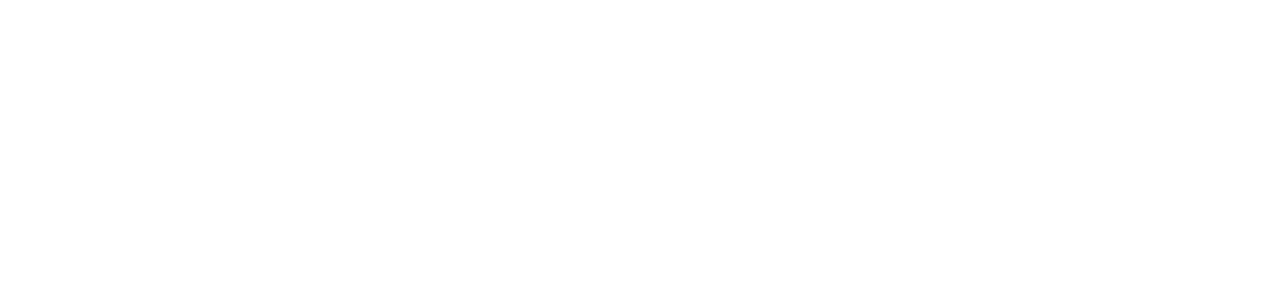
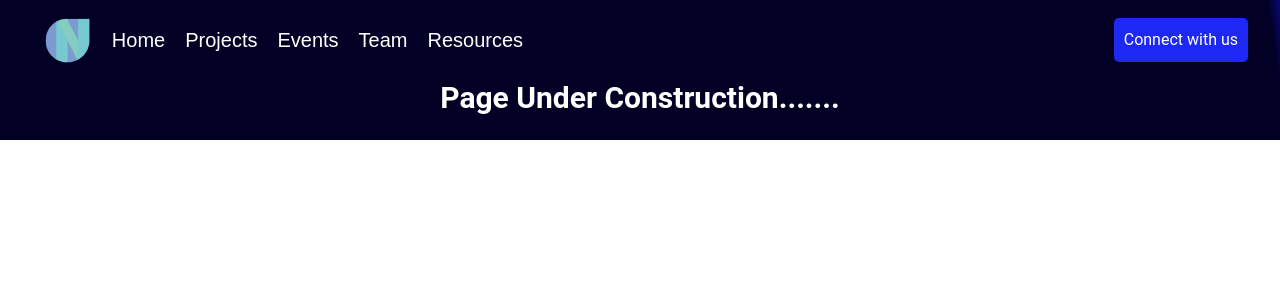
Before and after one commit to namespacecomm/namespace-community-website, a React (Create React App) app: page /resources in a window 1280 px wide. Before the commit this address had no page. Shown: the top 300 px of the page. Built offline with nearby package versions, Linux system fonts and the light colour scheme; a web font is replaced by a local one.

Commit message:
resources page added

```diff
--- a/src/App.js
+++ b/src/App.js
@@ -4,6 +4,7 @@ import { BrowserRouter, Route, Routes } from "react-router-dom";
 import AllTeams from "./Pages/AllTeams/AllTeams";
 import AllEvents from "./Pages/AllEvents/AllEvents";
 import Projects from "./Pages/Projects/Projects";
+import Resources from "./Pages/Resources/Resources";
 
 const Container = styled.div`
   scrollbar-width: none;
@@ -27,6 +28,7 @@ function App() {
               <Route path='team' element={<AllTeams />} />
               <Route path='events' element={<AllEvents />} />
               <Route path='projects' element={ <Projects /> } />
+              <Route path='resources' element={ <Resources /> } />
             </Route>
           </Routes>
         </BrowserRouter>
--- /dev/null
+++ b/src/Pages/Resources/Resources.jsx
@@ -0,0 +1,54 @@
+import React from "react";
+import Navbar from "../../components/Navbar/Navbar";
+import styled from "styled-components";
+
+const Section = styled.div`
+  display: flex;
+  flex-direction: column;
+  align-items: center;
+  justify-content: space-between;
+  display: flex;
+  background-color: rgb(9, 9, 121);
+  background-repeat: no-repeat;
+  background: linear-gradient(
+    262deg,
+    rgba(9, 9, 121, 1) 0%,
+    rgba(2, 0, 36, 1) 1%
+  );
+  ${
+    "" /* background-repeat: no-repeat;
+  background: no-repeat url("./img/bg.jpg"); */
+  }
+`;
+
+const Container = styled.div`
+  scroll-snap-align: center;
+  width: 1400px;
+  @media only screen and (max-width: 768px) {
+    width: 100%;
+
+    flex-direction: column;
+
+    justify-content: space-between;
+  }
+`;
+
+function Resources() {
+  return (
+    <Section>
+      <Navbar />
+      <Container>
+        <h1 className="text-2xl font-semibold text-center text-white capitalize lg:text-3xl ">
+          Page under construction.......
+        </h1>
+
+        <p className="max-w-2xl mx-auto my-6 text-center ">
+
+        </p>
+
+      </Container>
+    </Section>
+  );
+}
+
+export default Resources;
--- a/src/components/Navbar/Navbar.jsx
+++ b/src/components/Navbar/Navbar.jsx
@@ -122,6 +122,8 @@ function Navbar() {
             <NavbarLink to="/projects">Projects</NavbarLink>
             <NavbarLink to="/events">Events</NavbarLink>
             <NavbarLink to="/team">Team</NavbarLink>
+            <NavbarLink to="/resources">Resources</NavbarLink>
+
 
         </LeftContainer>
         <RightContainer>
@@ -145,6 +147,7 @@ function Navbar() {
           <NavbarLinkExtended to="/projects">Projects</NavbarLinkExtended>
           <NavbarLinkExtended to="/events">Events</NavbarLinkExtended>
           <NavbarLinkExtended to="/Team">Team</NavbarLinkExtended>
+          <NavbarLinkExtended to="/resources">Resources</NavbarLinkExtended>
         </NavbarExtendedContainer>
       )}
     </NavbarContainer>
```
